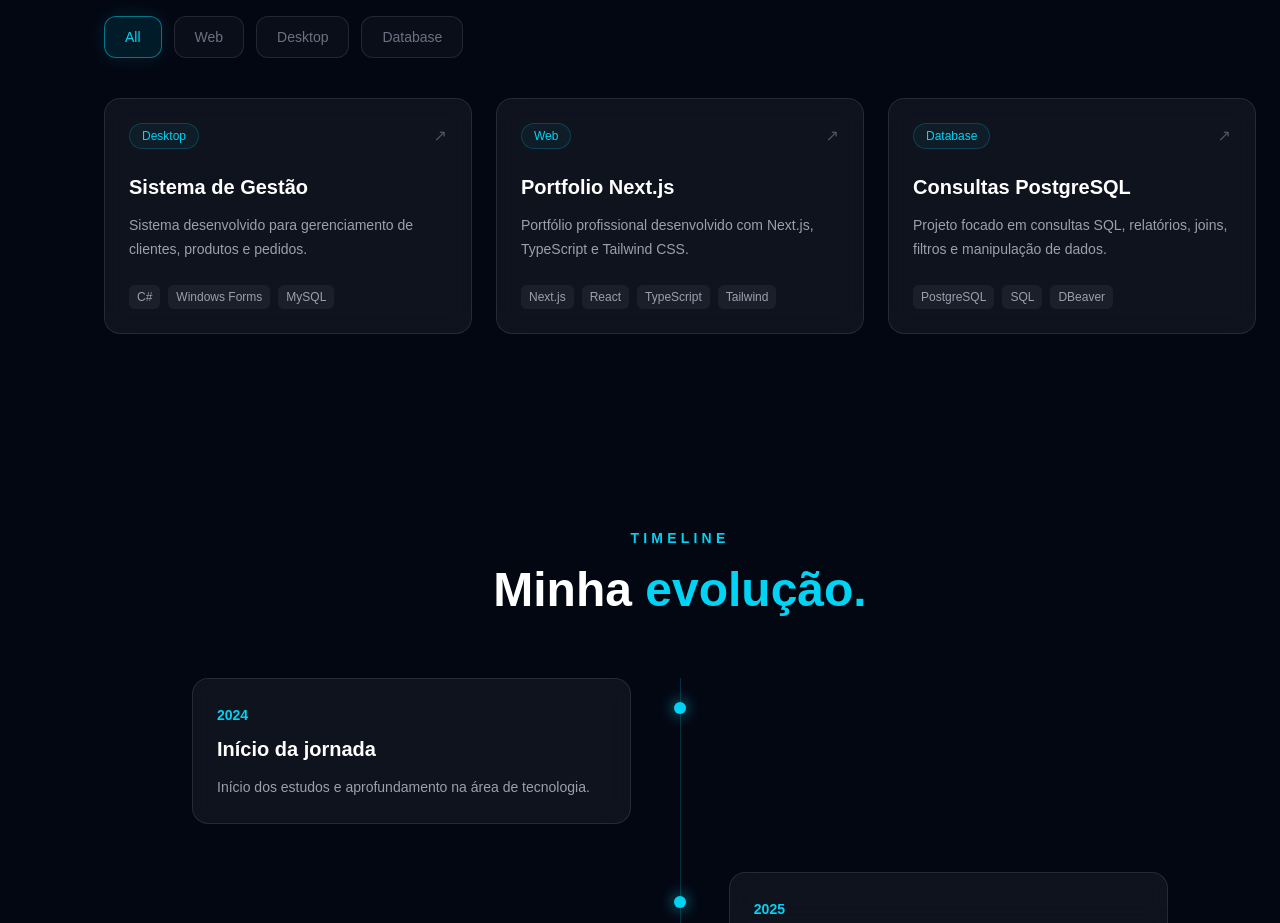
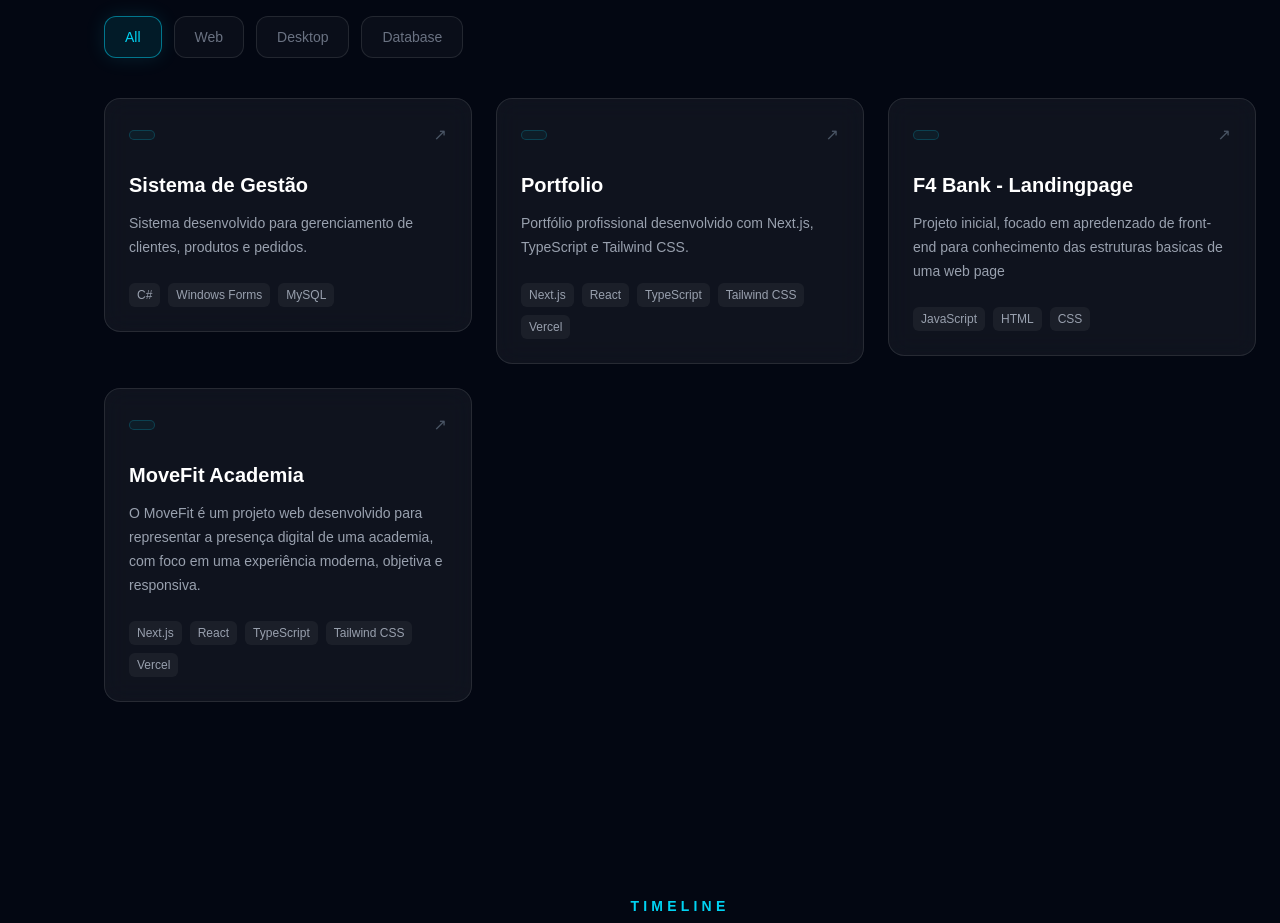
Before and after one commit to DouglasWilliams10/Portfolio, a Next.js app: page / in a window 1280 px wide. Shown: the part 2320-3243 px from the top of the page. Built offline with nearby package versions, Linux system fonts and the light colour scheme.

Commit message:
Fix: Alterado os projetos que agora podem receber mais de 1 categoria. Feat: Criado campos de link para o github e link de projeto caso tenham

```diff
--- a/src/data/projects.ts
+++ b/src/data/projects.ts
@@ -10,33 +10,55 @@ export const projects = [
       "Windows Forms",
       "MySQL",
     ],
-    category: "Desktop",
+    categories: ["Desktop"],
   }),
 
   new Project({
-    title: "Portfolio Next.js",
+    title: "Portfolio",
     description:
       "Portfólio profissional desenvolvido com Next.js, TypeScript e Tailwind CSS.",
     technologies: [
       "Next.js",
       "React",
       "TypeScript",
-      "Tailwind",
+      "Tailwind CSS",
+      "Vercel"
     ],
-    category: "Web",
+    categories: [
+      "Web",
+      "DataBase"
+    ],
     githubUrl: "https://github.com/DouglasWilliams10/Portfolio",
-    demoUrl: "https://portfolio-nextjs.vercel.app"
+    demoUrl: "https://portfolio-six-ebon-40.vercel.app/"
   }),
 
   new Project({
-    title: "Consultas PostgreSQL",
+    title: "F4 Bank - Landingpage",
     description:
-      "Projeto focado em consultas SQL, relatórios, joins, filtros e manipulação de dados.",
+      "Projeto inicial, focado em apredenzado de front-end para conhecimento das estruturas basicas de uma web page",
     technologies: [
-      "PostgreSQL",
-      "SQL",
-      "DBeaver",
+      "JavaScript",
+      "HTML",
+      "CSS",
     ],
-    category: "Database",
+    categories: ["Web"],
+    githubUrl: "https://github.com/DouglasWilliams10/e-commerce-gamer-backend",
+    demoUrl: "https://landingpage-f4bank.surge.sh/"
   }),
+
+  new Project({
+    title: "MoveFit Academia",
+    description:
+      "O MoveFit é um projeto web desenvolvido para representar a presença digital de uma academia, com foco em uma experiência moderna, objetiva e responsiva.",
+    technologies: [
+      "Next.js",
+      "React",
+      "TypeScript",
+      "Tailwind CSS",
+      "Vercel"
+    ],
+    categories: ["Web"],
+    githubUrl: "https://github.com/DouglasWilliams10/movefit-academia",
+    demoUrl: "https://movefit-academia.vercel.app/?utm_source=chatgpt.com"
+  })
 ];
--- a/src/data/repositories/ProjectsRepository.ts
+++ b/src/data/repositories/ProjectsRepository.ts
@@ -11,7 +11,7 @@ export class ProjectsRepository implements ProjectRepository {
           title: project.title,
           description: project.description,
           technologies: project.technologies,
-          category: project.category,
+          categories: project.categories,
           githubUrl: project.githubUrl,
           demoUrl: project.demoUrl
         })
@@ -24,9 +24,10 @@ export class ProjectsRepository implements ProjectRepository {
   }
 
   // Lista os projetos por categoria
+  // Lista os projetos por categoria
   listByCategory(category: string): Project[] {
     return this.list().filter(
-      (project) => project.category === category
+      (project) => project.categories.includes(category)
     );
   }
 }
--- a/src/domain/projeto/entities/Project.ts
+++ b/src/domain/projeto/entities/Project.ts
@@ -2,7 +2,7 @@ export interface ProjectProps {
   title: string;
   description: string;
   technologies: string[];
-  category: string;
+  categories: string[];
   githubUrl?: string;
   demoUrl?: string;
 }
@@ -26,8 +26,8 @@ export class Project {
     return this.props.technologies;
   }
 
-  get category(): string {
-    return this.props.category;
+  get categories(): string[] {
+    return this.props.categories;
   }
 
   get githubUrl(): string | undefined {
```
